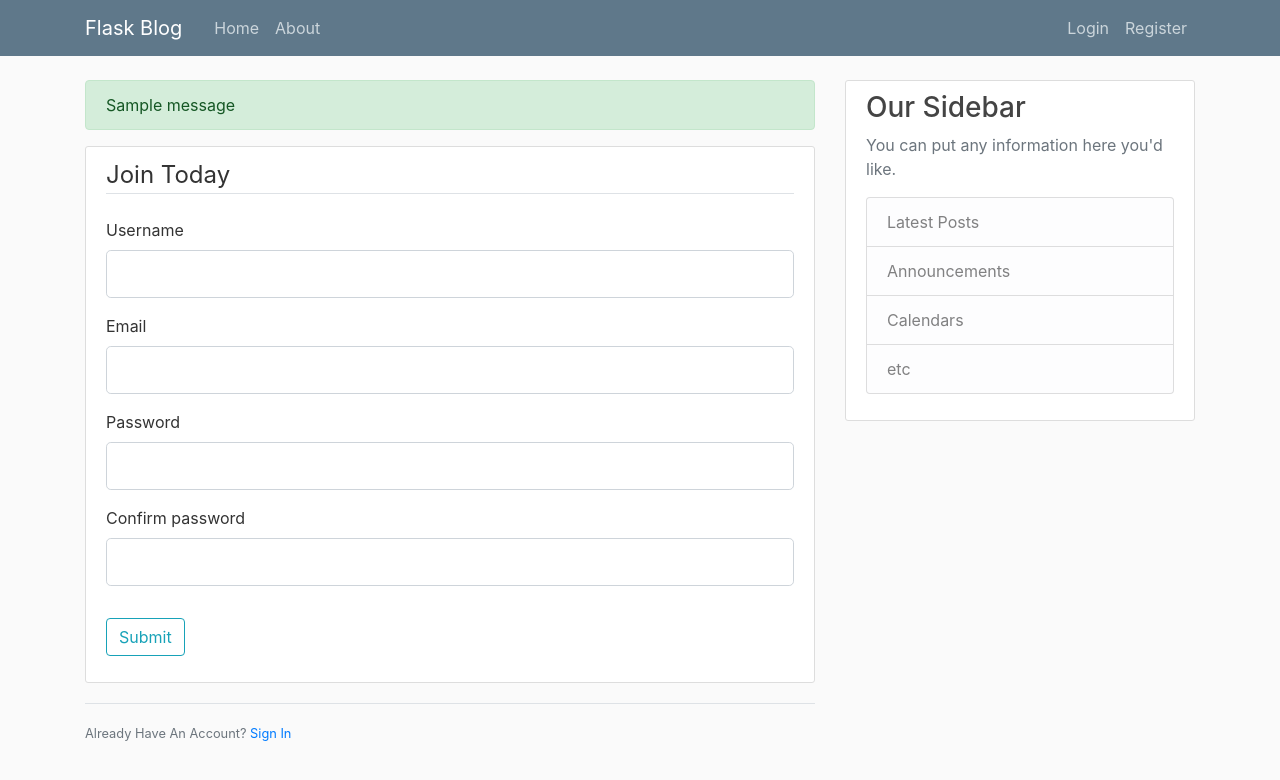
After one commit to AminAbed/Blog, a Flask app: template templates/register.html in a window 1280 px wide. The commit adds this page. Shown: the top 780 px of the page. Run offline with Flask 2, Linux system fonts and the light colour scheme; the template is opened without the code that fills it: most values are stand-ins (such as "Sample title", 1, 10 or a date in 2020); one stand-in notice (Sample message) is shown; form fields are guessed from the names that the template uses; some libraries are stand-ins or nearby versions.

Commit message:
Added the login and register html pages

```diff
--- a/templates/layout.html
+++ b/templates/layout.html
@@ -16,19 +16,19 @@
         <header class="site-header">
             <nav class="navbar navbar-expand-md navbar-dark bg-steel fixed-top">
                 <div class="container">
-                <a class="navbar-brand mr-4" href="/">Flask Blog</a>
-                <button class="navbar-toggler" type="button" data-toggle="collapse" data-target="#navbarToggle" aria-controls="navbarToggle" aria-expanded="false" aria-label="Toggle navigation">
+                    <a class="navbar-brand mr-4" href="/">Flask Blog</a>
+                    <button class="navbar-toggler" type="button" data-toggle="collapse" data-target="#navbarToggle" aria-controls="navbarToggle" aria-expanded="false" aria-label="Toggle navigation">
                     <span class="navbar-toggler-icon"></span>
-                </button>
-                <div class="collapse navbar-collapse" id="navbarToggle">
+                    </button>
+                    <div class="collapse navbar-collapse" id="navbarToggle">
                     <div class="navbar-nav mr-auto">
-                    <a class="nav-item nav-link" href="/">Home</a>
-                    <a class="nav-item nav-link" href="/about">About</a>
+                    <a class="nav-item nav-link" href="{{ url_for('home') }}">Home</a>
+                    <a class="nav-item nav-link" href="{{ url_for('about') }}">About</a>
                     </div>
                     <!-- Navbar Right Side -->
                     <div class="navbar-nav">
-                    <a class="nav-item nav-link" href="/login">Login</a>
-                    <a class="nav-item nav-link" href="/register">Register</a>
+                    <a class="nav-item nav-link" href="{{ url_for('login') }}">Login</a>
+                    <a class="nav-item nav-link" href="{{ url_for('register') }}">Register</a>
                     </div>
                 </div>
                 </div>
@@ -37,6 +37,15 @@
         <main role="main" class="container">
             <div class="row">
                 <div class="col-md-8">
+                    {% with messages = get_flashed_messages(with_categories=true) %}
+                        {% if messages %}
+                            {% for category, message in messages %}
+                                <div class="alert alert-{{ category }}">
+                                {{ message }}
+                                </div>
+                            {% endfor %}
+                        {% endif %}
+                    {% endwith %}
                     {% block content %}{% endblock %}
                 </div>
                 <div class="col-md-4">
--- /dev/null
+++ b/templates/register.html
@@ -0,0 +1,71 @@
+{% extends "layout.html" %}
+{% block content %}
+    <div class="content-section">
+        <form method="POST" action="">
+            {{ form.hidden_tag() }}
+            <fieldset class="form-group">
+                <legend class="border-bottom mb-4">Join Today</legend>
+                <div class="form-group">
+                    {{ form.username.label(class="form-control-label")}}
+                    {% if form.username.errors %}
+                        {{ form.username(class="form-control form-control-lg is-invalid")}}
+                        <div class="invalid-feedback">
+                            {% for error in form.username.errors %}
+                                <span>{{ error }}</span>
+                            {% endfor %}
+                        </div>
+                    {% else %}
+                        {{ form.username(class="form-control form-control-lg")}}
+                    {% endif %}
+                </div>
+                <div class="form-group">
+                        {{ form.email.label(class="form-control-label")}}
+                        {% if form.email.errors %}
+                        {{ form.email(class="form-control form-control-lg is-invalid")}}
+                        <div class="invalid-feedback">
+                            {% for error in form.email.errors %}
+                                <span>{{ error }}</span>
+                            {% endfor %}
+                        </div>
+                    {% else %}
+                        {{ form.email(class="form-control form-control-lg")}}
+                    {% endif %}
+                </div>
+                <div class="form-group">
+                    {{ form.password.label(class="form-control-label")}}
+                    {% if form.password.errors %}
+                        {{ form.password(class="form-control form-control-lg is-invalid")}}
+                        <div class="invalid-feedback">
+                            {% for error in form.password.errors %}
+                                <span>{{ error }}</span>
+                            {% endfor %}
+                        </div>
+                    {% else %}
+                        {{ form.password(class="form-control form-control-lg")}}
+                    {% endif %}
+                </div>
+                <div class="form-group">
+                    {{ form.confirmPassword.label(class="form-control-label")}}
+                    {% if form.confirmPassword.errors %}
+                        {{ form.confirmPassword(class="form-control form-control-lg is-invalid")}}
+                        <div class="invalid-feedback">
+                            {% for error in form.confirmPassword.errors %}
+                                <span>{{ error }}</span>
+                            {% endfor %}
+                        </div>
+                    {% else %}
+                        {{ form.confirmPassword(class="form-control form-control-lg")}}
+                    {% endif %}
+                </div>
+            </fieldset>
+            <div class="form-group">
+                {{form.submit(class="btn btn-outline-info")}}
+            </div>
+        </form>
+    </div>
+    <div class="border-top pt-3">
+        <small class="text-muted">
+            Already Have An Account? <a href="{{url_for('login')}}">Sign In</a>
+        </small>
+    </div>
+{% endblock %}
```
Also changed, not shown: templates/login.html (added, +52 -0 lines).
